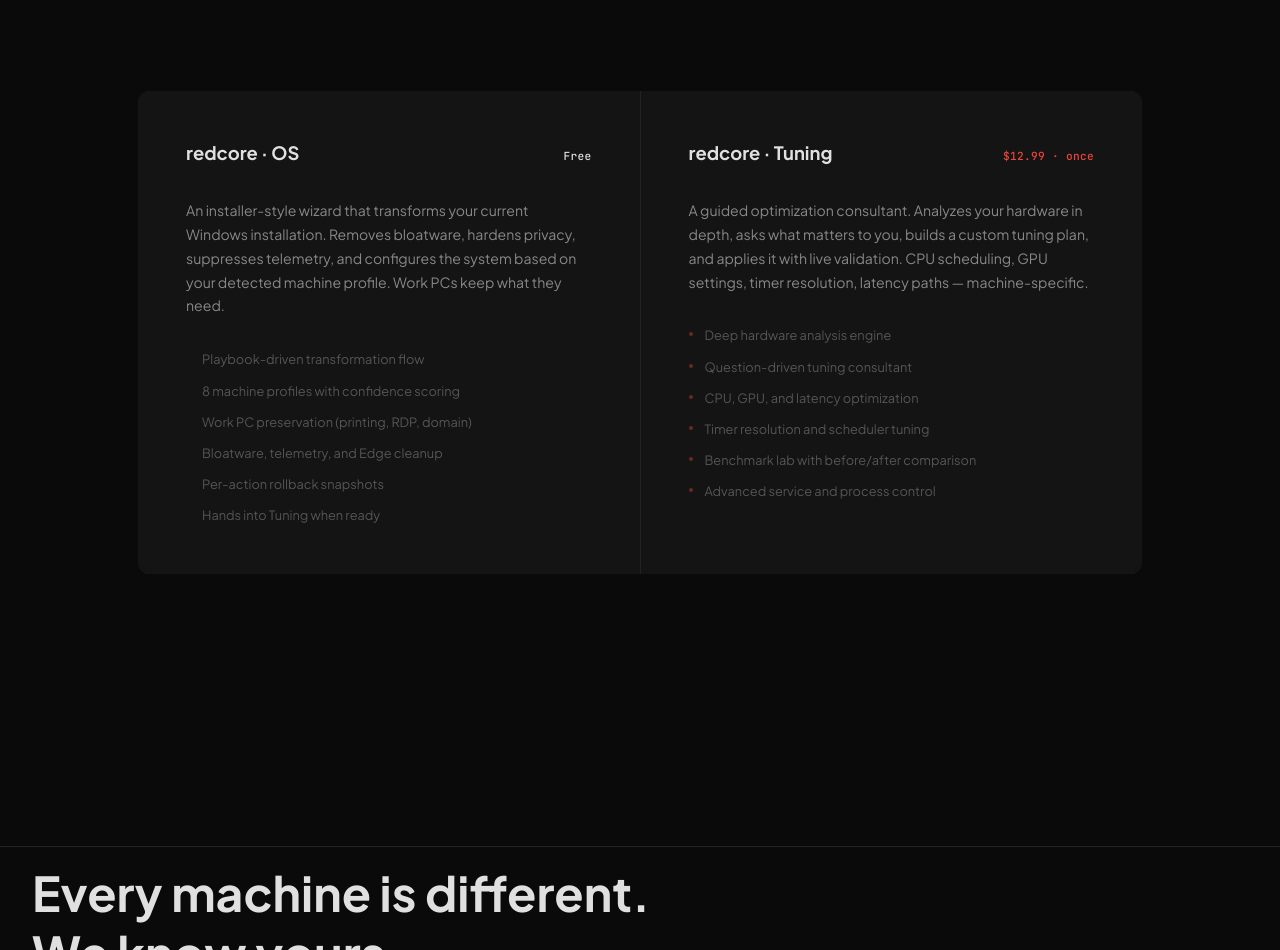
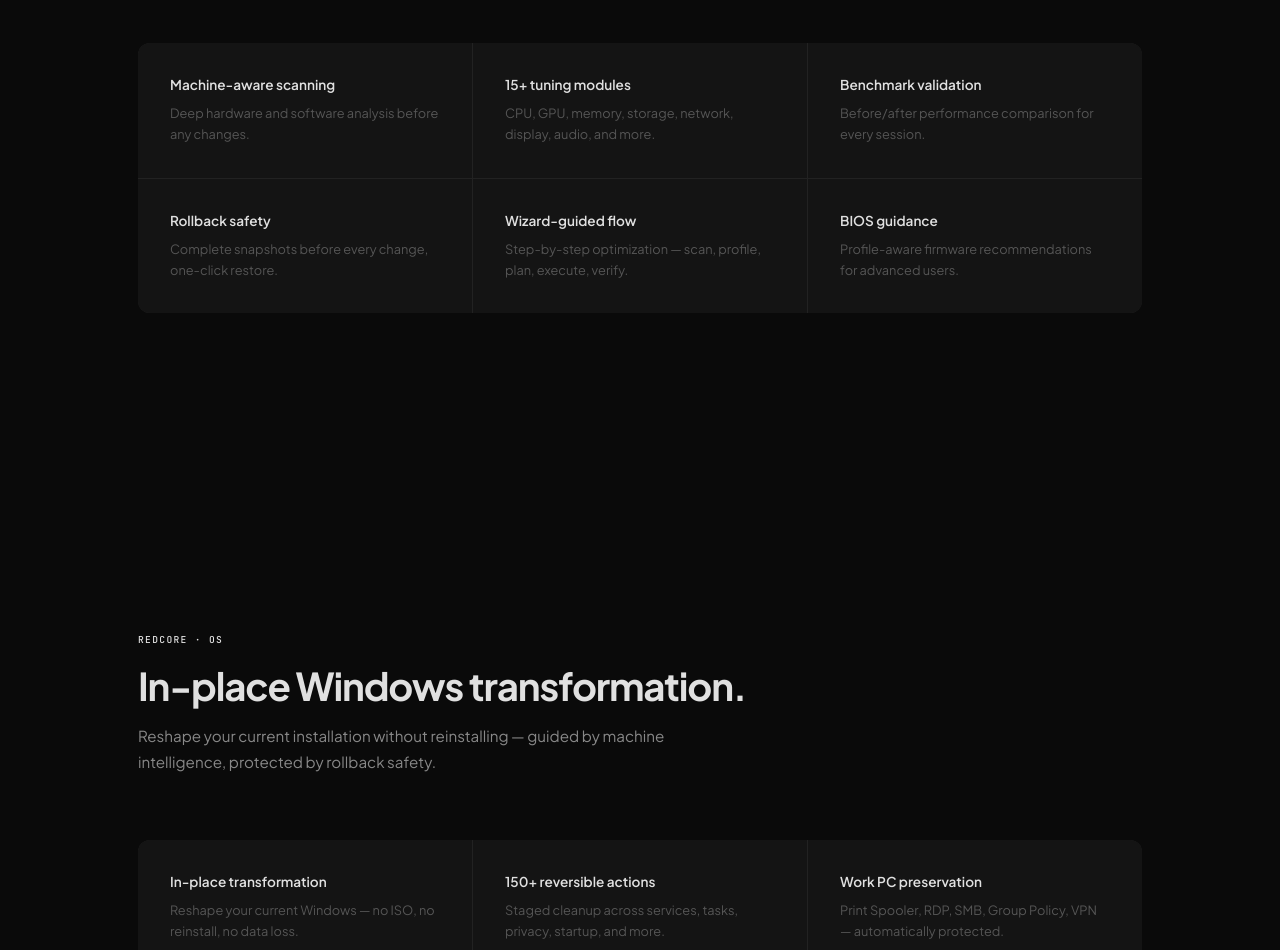
Before and after one commit to redpersongpt/oudenOS, a Next.js app in the folder apps/web/: page / in a window 1280 px wide. Shown: the part 1140-2090 px from the top of the page. Built offline with nearby package versions, Linux system fonts and the light colour scheme; no server answers.

Commit message:
feat: dedicated product sections + updated pricing cards

```diff
--- a/apps/web/src/components/sections/EcosystemSection.tsx
+++ b/apps/web/src/components/sections/EcosystemSection.tsx
@@ -5,113 +5,162 @@ import { useRef } from "react";
 
 const ease = [0.16, 1, 0.3, 1] as const;
 
-export function EcosystemSection() {
+/* ── Tuning Product ─────────────────────────────────────────────────────── */
+
+function TuningSection() {
   const ref = useRef(null);
-  const inView = useInView(ref, { once: true, margin: "-100px" });
+  const inView = useInView(ref, { once: true, margin: "-80px" });
 
   return (
-    <section id="products" ref={ref} className="relative py-32 lg:py-44">
+    <section id="tuning" ref={ref} className="relative py-32 lg:py-40">
       <div className="mx-auto max-w-[1100px] px-6 lg:px-12">
-        {/* Section lead */}
         <motion.div
           initial={{ opacity: 0, y: 30 }}
           animate={inView ? { opacity: 1, y: 0 } : {}}
           transition={{ duration: 0.7, ease }}
-          className="mb-24 max-w-[520px]"
+          className="mb-6"
         >
-          <h2 className="text-[clamp(1.6rem,3vw,2.4rem)] font-bold tracking-[-0.03em] leading-[1.12] text-ink-primary">
-            Two products, one ecosystem.
+          <p className="font-mono text-[0.6rem] font-medium uppercase tracking-[0.14em] text-accent mb-4">
+            redcore · Tuning
+          </p>
+          <h2 className="text-[clamp(1.6rem,3vw,2.4rem)] font-bold tracking-[-0.03em] leading-[1.12] text-ink-primary max-w-[600px]">
+            Guided machine optimization with benchmark-driven validation.
           </h2>
-          <p className="mt-5 text-[0.95rem] leading-[1.75] text-ink-secondary">
-            OS cleans and transforms your Windows installation. Tuning goes
-            deeper into hardware-specific optimization. Both analyze your
-            machine first.
+          <p className="mt-4 text-[0.95rem] leading-[1.75] text-ink-secondary max-w-[540px]">
+            Every step wizard-led, every change reversible.
           </p>
         </motion.div>
 
-        {/* Product comparison — editorial layout */}
-        <div className="grid grid-cols-1 lg:grid-cols-2 gap-px rounded-xl overflow-hidden bg-border">
-          {/* OS */}
-          <motion.div
-            initial={{ opacity: 0, y: 24 }}
-            animate={inView ? { opacity: 1, y: 0 } : {}}
-            transition={{ delay: 0.1, duration: 0.7, ease }}
-            className="bg-surface p-10 lg:p-12"
-          >
-            <div className="flex items-baseline justify-between mb-8">
-              <h3 className="text-[1.15rem] font-bold text-ink-primary">
-                redcore · OS
+        <div className="mt-16 grid grid-cols-1 sm:grid-cols-2 lg:grid-cols-3 gap-px bg-border rounded-xl overflow-hidden">
+          {[
+            {
+              title: "Machine-aware scanning",
+              body: "Deep hardware and software analysis before any changes.",
+            },
+            {
+              title: "15+ tuning modules",
+              body: "CPU, GPU, memory, storage, network, display, audio, and more.",
+            },
+            {
+              title: "Benchmark validation",
+              body: "Before/after performance comparison for every session.",
+            },
+            {
+              title: "Rollback safety",
+              body: "Complete snapshots before every change, one-click restore.",
+            },
+            {
+              title: "Wizard-guided flow",
+              body: "Step-by-step optimization — scan, profile, plan, execute, verify.",
+            },
+            {
+              title: "BIOS guidance",
+              body: "Profile-aware firmware recommendations for advanced users.",
+            },
+          ].map((item, i) => (
+            <motion.div
+              key={item.title}
+              initial={{ opacity: 0, y: 16 }}
+              animate={inView ? { opacity: 1, y: 0 } : {}}
+              transition={{ delay: 0.05 * i, duration: 0.5, ease }}
+              className="bg-surface p-8"
+            >
+              <h3 className="text-[0.85rem] font-semibold text-ink-primary mb-2">
+                {item.title}
               </h3>
-              <span className="font-mono text-[0.7rem] font-medium text-success tracking-wide">
-                Free
-              </span>
-            </div>
-
-            <p className="text-[0.88rem] leading-[1.7] text-ink-secondary mb-8">
-              An installer-style wizard that transforms your current Windows
-              installation. Removes bloatware, hardens privacy, suppresses
-              telemetry, and configures the system based on your detected
-              machine profile. Work PCs keep what they need.
-            </p>
-
-            <ul className="space-y-3 text-[0.8rem] text-ink-tertiary">
-              {[
-                "Playbook-driven transformation flow",
-                "8 machine profiles with confidence scoring",
-                "Work PC preservation (printing, RDP, domain)",
-                "Bloatware, telemetry, and Edge cleanup",
-                "Per-action rollback snapshots",
-                "Hands into Tuning when ready",
-              ].map((f) => (
-                <li key={f} className="flex items-start gap-3">
-                  <span className="mt-1.5 h-1 w-1 rounded-full bg-ink-muted shrink-0" />
-                  {f}
-                </li>
-              ))}
-            </ul>
-          </motion.div>
-
-          {/* Tuning */}
-          <motion.div
-            initial={{ opacity: 0, y: 24 }}
-            animate={inView ? { opacity: 1, y: 0 } : {}}
-            transition={{ delay: 0.2, duration: 0.7, ease }}
-            className="bg-surface p-10 lg:p-12"
-          >
-            <div className="flex items-baseline justify-between mb-8">
-              <h3 className="text-[1.15rem] font-bold text-ink-primary">
-                redcore · Tuning
-              </h3>
-              <span className="font-mono text-[0.7rem] font-medium text-accent tracking-wide">
-                $12.99 · once
-              </span>
-            </div>
-
-            <p className="text-[0.88rem] leading-[1.7] text-ink-secondary mb-8">
-              A guided optimization consultant. Analyzes your hardware in
-              depth, asks what matters to you, builds a custom tuning plan,
-              and applies it with live validation. CPU scheduling, GPU
-              settings, timer resolution, latency paths — machine-specific.
-            </p>
-
-            <ul className="space-y-3 text-[0.8rem] text-ink-tertiary">
-              {[
-                "Deep hardware analysis engine",
-                "Question-driven tuning consultant",
-                "CPU, GPU, and latency optimization",
-                "Timer resolution and scheduler tuning",
-                "Benchmark lab with before/after comparison",
-                "Advanced service and process control",
-              ].map((f) => (
-                <li key={f} className="flex items-start gap-3">
-                  <span className="mt-1.5 h-1 w-1 rounded-full bg-accent/40 shrink-0" />
-                  {f}
-                </li>
-              ))}
-            </ul>
-          </motion.div>
+              <p className="text-[0.8rem] leading-[1.65] text-ink-tertiary">
+                {item.body}
+              </p>
+            </motion.div>
+          ))}
         </div>
       </div>
     </section>
   );
 }
+
+/* ── OS Product ─────────────────────────────────────────────────────────── */
+
+function OSSection() {
+  const ref = useRef(null);
+  const inView = useInView(ref, { once: true, margin: "-80px" });
+
+  return (
+    <section id="os" ref={ref} className="relative py-32 lg:py-40">
+      <div className="mx-auto max-w-[1100px] px-6 lg:px-12">
+        <motion.div
+          initial={{ opacity: 0, y: 30 }}
+          animate={inView ? { opacity: 1, y: 0 } : {}}
+          transition={{ duration: 0.7, ease }}
+          className="mb-6"
+        >
+          <p className="font-mono text-[0.6rem] font-medium uppercase tracking-[0.14em] text-success mb-4">
+            redcore · OS
+          </p>
+          <h2 className="text-[clamp(1.6rem,3vw,2.4rem)] font-bold tracking-[-0.03em] leading-[1.12] text-ink-primary max-w-[620px]">
+            In-place Windows transformation.
+          </h2>
+          <p className="mt-4 text-[0.95rem] leading-[1.75] text-ink-secondary max-w-[560px]">
+            Reshape your current installation without reinstalling — guided
+            by machine intelligence, protected by rollback safety.
+          </p>
+        </motion.div>
+
+        <div className="mt-16 grid grid-cols-1 sm:grid-cols-2 lg:grid-cols-3 gap-px bg-border rounded-xl overflow-hidden">
+          {[
+            {
+              title: "In-place transformation",
+              body: "Reshape your current Windows — no ISO, no reinstall, no data loss.",
+            },
+            {
+              title: "150+ reversible actions",
+              body: "Staged cleanup across services, tasks, privacy, startup, and more.",
+            },
+            {
+              title: "Work PC preservation",
+              body: "Print Spooler, RDP, SMB, Group Policy, VPN — automatically protected.",
+            },
+            {
+              title: "8 machine profiles",
+              body: "Gaming, workstation, office, laptop, low-spec — each gets a different path.",
+            },
+            {
+              title: "Full rollback",
+              body: "Every change creates a snapshot, every action is reversible.",
+            },
+            {
+              title: "Visual personalization",
+              body: "Optional dark mode, accent system, taskbar, and Explorer cleanup.",
+            },
+          ].map((item, i) => (
+            <motion.div
+              key={item.title}
+              initial={{ opacity: 0, y: 16 }}
+              animate={inView ? { opacity: 1, y: 0 } : {}}
+              transition={{ delay: 0.05 * i, duration: 0.5, ease }}
+              className="bg-surface p-8"
+            >
+              <h3 className="text-[0.85rem] font-semibold text-ink-primary mb-2">
+                {item.title}
+              </h3>
+              <p className="text-[0.8rem] leading-[1.65] text-ink-tertiary">
+                {item.body}
+              </p>
+            </motion.div>
+          ))}
+        </div>
+      </div>
+    </section>
+  );
+}
+
+/* ── Combined Export ─────────────────────────────────────────────────────── */
+
+export function EcosystemSection() {
+  return (
+    <div id="products">
+      <TuningSection />
+      <OSSection />
+    </div>
+  );
+}
--- a/apps/web/src/components/sections/PricingSection.tsx
+++ b/apps/web/src/components/sections/PricingSection.tsx
@@ -2,7 +2,7 @@
 
 import { motion, useInView } from "framer-motion";
 import { useRef } from "react";
-import { ArrowRight } from "lucide-react";
+import { Heart } from "lucide-react";
 
 const ease = [0.16, 1, 0.3, 1] as const;
 
@@ -17,113 +17,118 @@ export function PricingSection() {
           initial={{ opacity: 0, y: 30 }}
           animate={inView ? { opacity: 1, y: 0 } : {}}
           transition={{ duration: 0.7, ease }}
-          className="mb-16 max-w-[480px]"
+          className="mb-16"
         >
           <h2 className="text-[clamp(1.6rem,3vw,2.4rem)] font-bold tracking-[-0.03em] leading-[1.12] text-ink-primary">
-            Simple pricing. No subscriptions.
+            Pricing
           </h2>
-          <p className="mt-5 text-[0.95rem] leading-[1.75] text-ink-secondary">
-            Pay once for Tuning. Use OS for free. No recurring charges.
-          </p>
         </motion.div>
 
         <div className="grid grid-cols-1 md:grid-cols-2 gap-6 max-w-[760px]">
+          {/* Tuning — Premium */}
+          <motion.div
+            initial={{ opacity: 0, y: 24 }}
+            animate={inView ? { opacity: 1, y: 0 } : {}}
+            transition={{ delay: 0.1, duration: 0.7, ease }}
+            className="rounded-xl border border-accent/20 bg-surface p-8 relative"
+          >
+            <p className="font-mono text-[0.6rem] font-medium uppercase tracking-[0.14em] text-accent mb-5">
+              Premium License
+            </p>
+            <div className="flex items-baseline gap-2 mb-1">
+              <span className="text-[2.4rem] font-bold tracking-tight text-ink-primary">
+                $12.99
+              </span>
+            </div>
+            <p className="text-[0.72rem] text-ink-muted mb-8">
+              one-time purchase, per machine
+            </p>
+
+            <ul className="space-y-3 mb-8">
+              {[
+                "All 8 machine profiles",
+                "15+ tuning modules",
+                "Benchmark lab",
+                "BIOS guidance",
+                "Unlimited rollback history",
+                "Lifetime license key",
+                "Priority support",
+              ].map((f) => (
+                <li
+                  key={f}
+                  className="text-[0.8rem] text-ink-secondary flex items-start gap-2.5"
+                >
+                  <span className="mt-1.5 h-1 w-1 rounded-full bg-accent/50 shrink-0" />
+                  {f}
+                </li>
+              ))}
+            </ul>
+
+            <span className="inline-flex items-center gap-2 rounded-lg border border-accent/20 bg-accent/5 px-5 py-3 text-[0.82rem] font-medium text-ink-tertiary w-full justify-center">
+              Coming soon
+            </span>
+
+            <p className="mt-4 text-[0.68rem] text-ink-muted text-center">
+              Free tier available with core modules
+            </p>
+          </motion.div>
+
           {/* OS — Free */}
           <motion.div
             initial={{ opacity: 0, y: 24 }}
             animate={inView ? { opacity: 1, y: 0 } : {}}
-            transition={{ delay: 0.1, duration: 0.7, ease }}
+            transition={{ delay: 0.2, duration: 0.7, ease }}
             className="rounded-xl border border-border bg-surface p-8"
           >
-            <p className="font-mono text-[0.6rem] font-medium uppercase tracking-[0.14em] text-ink-tertiary mb-4">
-              redcore · OS
+            <p className="font-mono text-[0.6rem] font-medium uppercase tracking-[0.14em] text-success mb-5">
+              Free
             </p>
-            <div className="flex items-baseline gap-2 mb-2">
-              <span className="text-[2.2rem] font-bold tracking-tight text-ink-primary">
+            <div className="flex items-baseline gap-2 mb-1">
+              <span className="text-[2.4rem] font-bold tracking-tight text-ink-primary">
                 Free
               </span>
             </div>
-            <p className="text-[0.82rem] text-ink-tertiary mb-8">
-              Full Windows transformation. No limits.
+            <p className="text-[0.72rem] text-ink-muted mb-8">
+              forever, for everyone
             </p>
 
-            <div className="space-y-3 mb-8">
+            <ul className="space-y-3 mb-8">
               {[
-                "Playbook-driven transformation",
+                "In-place Windows transformation",
+                "All 150+ actions",
                 "8 machine profiles",
                 "Work PC preservation",
-                "Bloatware & telemetry removal",
-                "Per-action rollback",
+                "Full rollback support",
+                "Community-driven",
               ].map((f) => (
-                <p
+                <li
                   key={f}
-                  className="text-[0.78rem] text-ink-secondary flex items-start gap-2.5"
+                  className="text-[0.8rem] text-ink-secondary flex items-start gap-2.5"
                 >
-                  <span className="mt-1.5 h-1 w-1 rounded-full bg-success shrink-0" />
+                  <span className="mt-1.5 h-1 w-1 rounded-full bg-success/50 shrink-0" />
                   {f}
-                </p>
+                </li>
               ))}
-            </div>
+            </ul>
 
             <span className="inline-flex items-center gap-2 rounded-lg border border-border bg-surface-raised px-5 py-3 text-[0.82rem] font-medium text-ink-tertiary w-full justify-center">
               Coming soon
             </span>
-          </motion.div>
 
-          {/* Tuning — $12.99 */}
-          <motion.div
-            initial={{ opacity: 0, y: 24 }}
-            animate={inView ? { opacity: 1, y: 0 } : {}}
-            transition={{ delay: 0.2, duration: 0.7, ease }}
-            className="rounded-xl border border-accent/20 bg-surface p-8 relative"
-          >
-            <p className="font-mono text-[0.6rem] font-medium uppercase tracking-[0.14em] text-accent mb-4">
-              redcore · Tuning
-            </p>
-            <div className="flex items-baseline gap-2 mb-1">
-              <span className="text-[2.2rem] font-bold tracking-tight text-ink-primary">
-                $12.99
-              </span>
+            <div className="mt-6 pt-6 border-t border-border text-center">
+              <p className="text-[0.72rem] text-ink-muted mb-3">
+                Love redcore · OS? Support development.
+              </p>
+              <a
+                href="/donate"
+                className="inline-flex items-center gap-1.5 text-[0.75rem] font-medium text-accent hover:text-accent-bright transition-colors"
+              >
+                <Heart className="h-3 w-3" />
+                Support with a Donation
+              </a>
             </div>
-            <p className="text-[0.72rem] text-ink-muted mb-8">
-              One-time purchase · Lifetime license
-            </p>
-
-            <div className="space-y-3 mb-8">
-              {[
-                "Everything in OS, plus:",
-                "Deep hardware analysis",
-                "CPU, GPU, latency optimization",
-                "Timer resolution & scheduler tuning",
-                "Benchmark lab (before/after)",
-                "Priority support",
-              ].map((f, i) => (
-                <p
-                  key={f}
-                  className={`text-[0.78rem] flex items-start gap-2.5 ${i === 0 ? "font-medium text-ink-primary" : "text-ink-secondary"}`}
-                >
-                  {i > 0 && (
-                    <span className="mt-1.5 h-1 w-1 rounded-full bg-accent/50 shrink-0" />
-                  )}
-                  {f}
-                </p>
-              ))}
-            </div>
-
-            <span className="inline-flex items-center gap-2 rounded-lg border border-accent/20 bg-accent/5 px-5 py-3 text-[0.82rem] font-medium text-ink-tertiary w-full justify-center">
-              Coming soon
-            </span>
           </motion.div>
         </div>
-
-        <motion.p
-          initial={{ opacity: 0 }}
-          animate={inView ? { opacity: 1 } : {}}
-          transition={{ delay: 0.4, duration: 0.6 }}
-          className="mt-8 text-[0.72rem] text-ink-muted"
-        >
-          Both products are in active development. Sign up to get notified when they launch.
-        </motion.p>
       </div>
     </section>
   );
```
